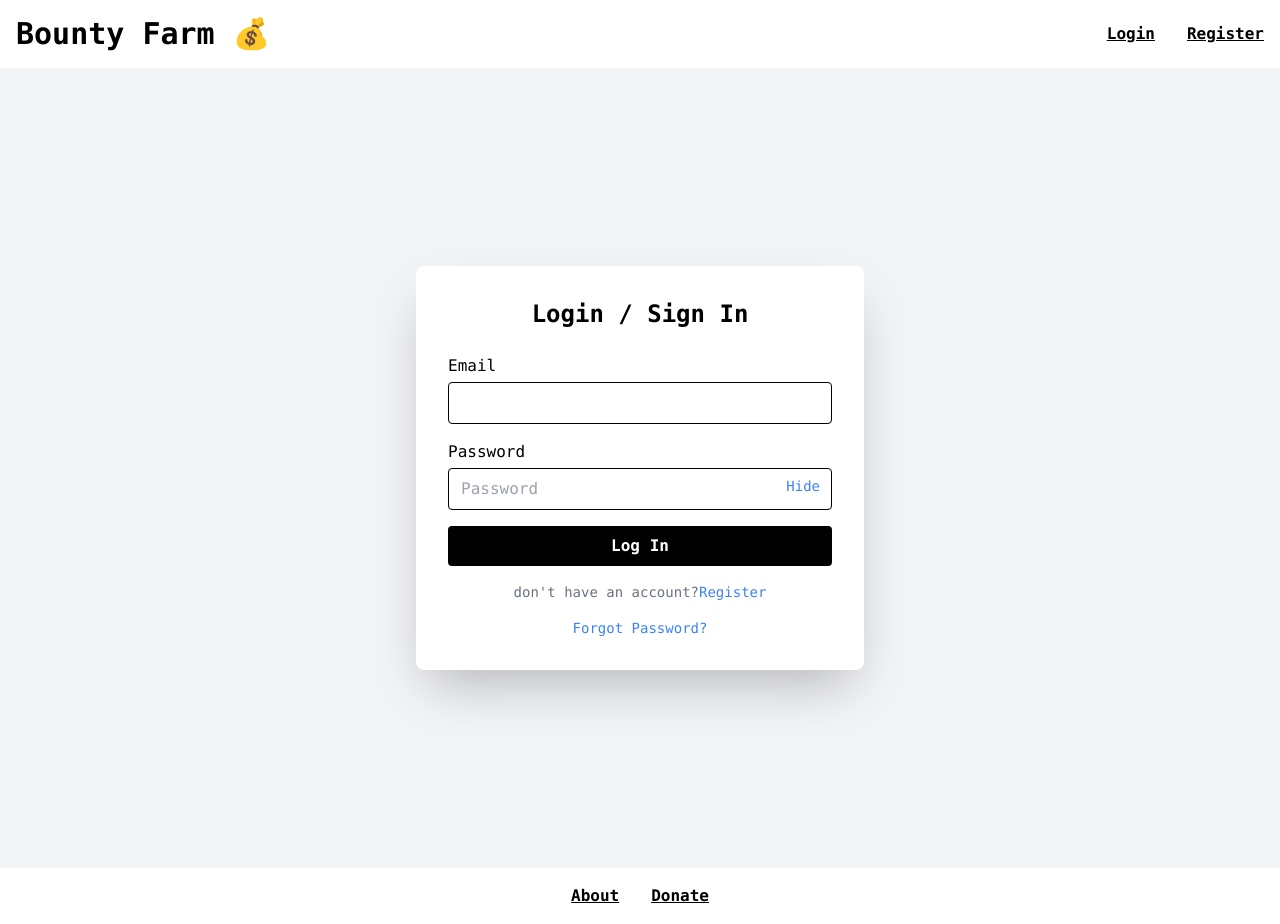
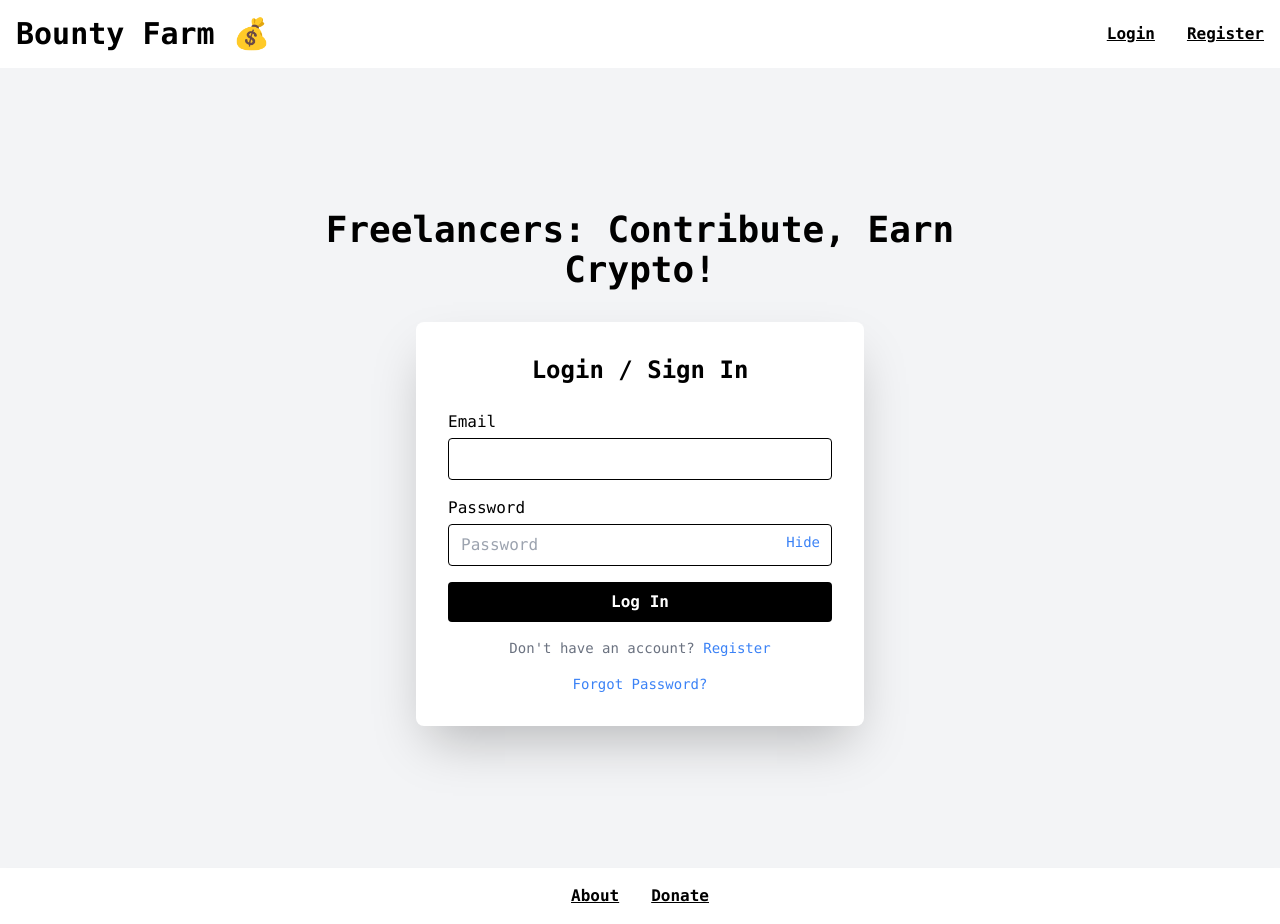
Before and after one commit to yagnadeepxo/bountyfarm, a Next.js app: page /login in a window 1280 px wide. Both pictures are taken after a click on the button "Show". Built offline with nearby package versions, Linux system fonts and the light colour scheme.

Commit message:
chore:login page animation added

```diff
--- a/src/components/login.tsx
+++ b/src/components/login.tsx
@@ -1,14 +1,11 @@
-'use client'
-
-import React, { useState, useCallback, useEffect } from 'react';
+import React, { useState, useEffect } from 'react';
 import { supabase } from '@/lib/supabaseClient';
 import { useRouter } from 'next/navigation';
 
-const Login = () => {
+const LoginPage = () => {
   const [email, setEmail] = useState('');
   const [password, setPassword] = useState('');
   const [message, setMessage] = useState('');
-  const [role, setRole] = useState('user');
   const [showPassword, setShowPassword] = useState(false);
   const router = useRouter();
 
@@ -33,7 +30,6 @@ const Login = () => {
       });
       if (error) throw error;
 
-      // Check user role after successful login
       const userRole = data.user.user_metadata.role;
 
       if (userRole === 'business') {
@@ -57,7 +53,29 @@ const Login = () => {
   };
 
   return (
-    <div className="min-h-screen flex items-center justify-center bg-gray-100 font-mono">
+    <div className="min-h-screen flex flex-col items-center justify-center bg-gray-100 font-mono">
+      <div className="mb-8 text-center w-full max-w-2xl px-4">
+        <h1 className="text-3xl sm:text-4xl font-bold text-black mb-4 relative h-16 overflow">
+          <span className="animated-text absolute w-full left-0 right-0">
+            <span className="block">
+              <span className="inline-block animate-word">Business:</span>{' '}
+              <span className="inline-block animate-word">Post</span>{' '}
+              <span className="inline-block animate-word">Gigs,</span>{' '}
+              <span className="inline-block animate-word">Onboard</span>{' '}
+              <span className="inline-block animate-word">users!</span>
+            </span>
+          </span>
+          <span className="animated-text absolute w-full left-0 right-0">
+            <span className="block">
+              <span className="inline-block animate-word">Freelancers:</span>{' '}
+              <span className="inline-block animate-word">Contribute,</span>{' '}
+              <span className="inline-block animate-word">Earn</span>{' '}
+              <span className="inline-block animate-word">Crypto!</span>
+            </span>
+          </span>
+        </h1>
+      </div>
+
       <div className="bg-white shadow-2xl rounded-lg p-8 max-w-md w-full max-h-[90vh] overflow-y-auto">
         <h2 className="text-2xl font-bold mb-6 text-center text-black">Login / Sign In</h2>
         <div className="space-y-4">
@@ -82,7 +100,7 @@ const Login = () => {
               />
               <button
                 type="button"
-                onClick={() => setShowPassword(!showPassword)}  // Toggle the showPassword state
+                onClick={() => setShowPassword(!showPassword)}
                 className="absolute right-3 top-2 text-sm text-blue-500"
               >
                 {showPassword ? 'Hide' : 'Show'}
@@ -95,7 +113,7 @@ const Login = () => {
             </button>
           </div>
           <p className="text-center text-gray-500 text-sm mt-2">
-            don't have an account?
+            Don't have an account?{' '}
             <a href="/register" className="text-blue-500 hover:text-blue-700">
               Register
             </a>
@@ -108,8 +126,44 @@ const Login = () => {
         </div>
         {message && <p className="mt-2 text-red-500">{message}</p>}
       </div>
+
+      <style jsx>{`
+        @keyframes fadeInOut {
+          0%, 45%, 100% { opacity: 0; transform: translateY(20px); }
+          5%, 40% { opacity: 1; transform: translateY(0); }
+        }
+
+        @keyframes wordAppear {
+          0% { opacity: 0; transform: translateY(10px); }
+          100% { opacity: 1; transform: translateY(0); }
+        }
+
+        .animated-text {
+          animation: fadeInOut 10s infinite;
+        }
+
+        .animated-text:nth-child(2) {
+          animation-delay: 5s;
+        }
+
+        .animate-word {
+          opacity: 0;
+          animation: wordAppear 0.5s forwards;
+        }
+
+        .animated-text:first-child .animate-word:nth-child(1) { animation-delay: 0.2s; }
+        .animated-text:first-child .animate-word:nth-child(2) { animation-delay: 0.4s; }
+        .animated-text:first-child .animate-word:nth-child(3) { animation-delay: 0.6s; }
+        .animated-text:first-child .animate-word:nth-child(4) { animation-delay: 0.8s; }
+        .animated-text:first-child .animate-word:nth-child(5) { animation-delay: 1s; }
+
+        .animated-text:nth-child(2) .animate-word:nth-child(1) { animation-delay: 5.2s; }
+        .animated-text:nth-child(2) .animate-word:nth-child(2) { animation-delay: 5.4s; }
+        .animated-text:nth-child(2) .animate-word:nth-child(3) { animation-delay: 5.6s; }
+        .animated-text:nth-child(2) .animate-word:nth-child(4) { animation-delay: 5.8s; }
+      `}</style>
     </div>
   );
 };
 
-export default Login;
+export default LoginPage;
```
